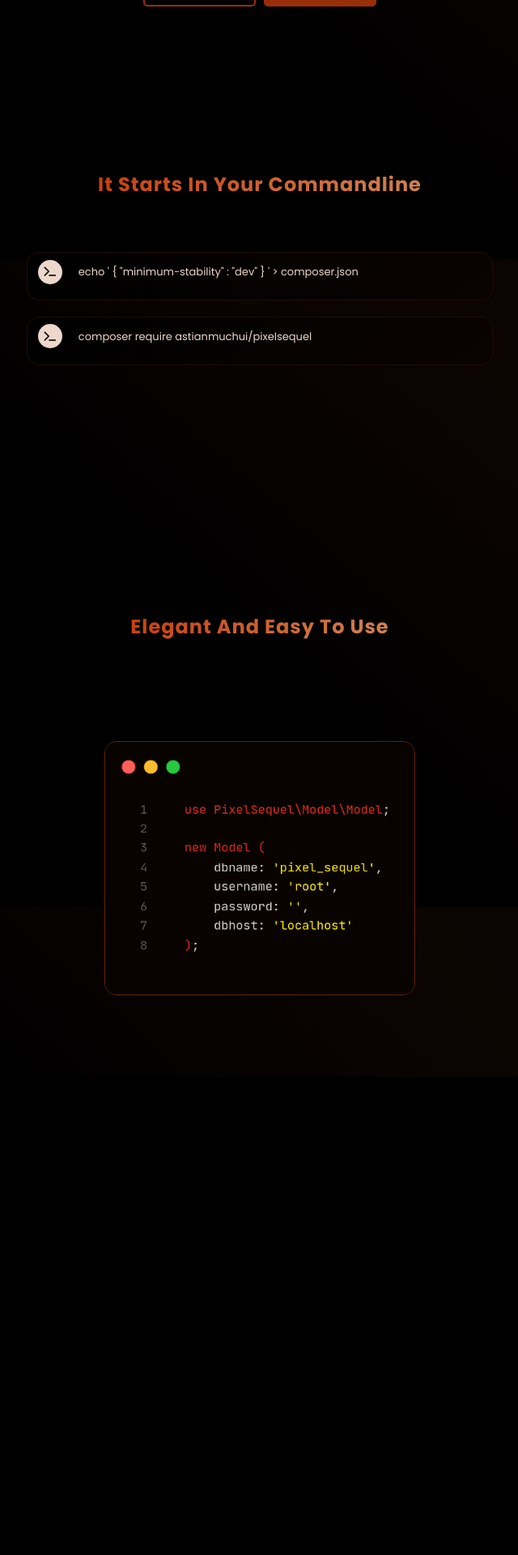
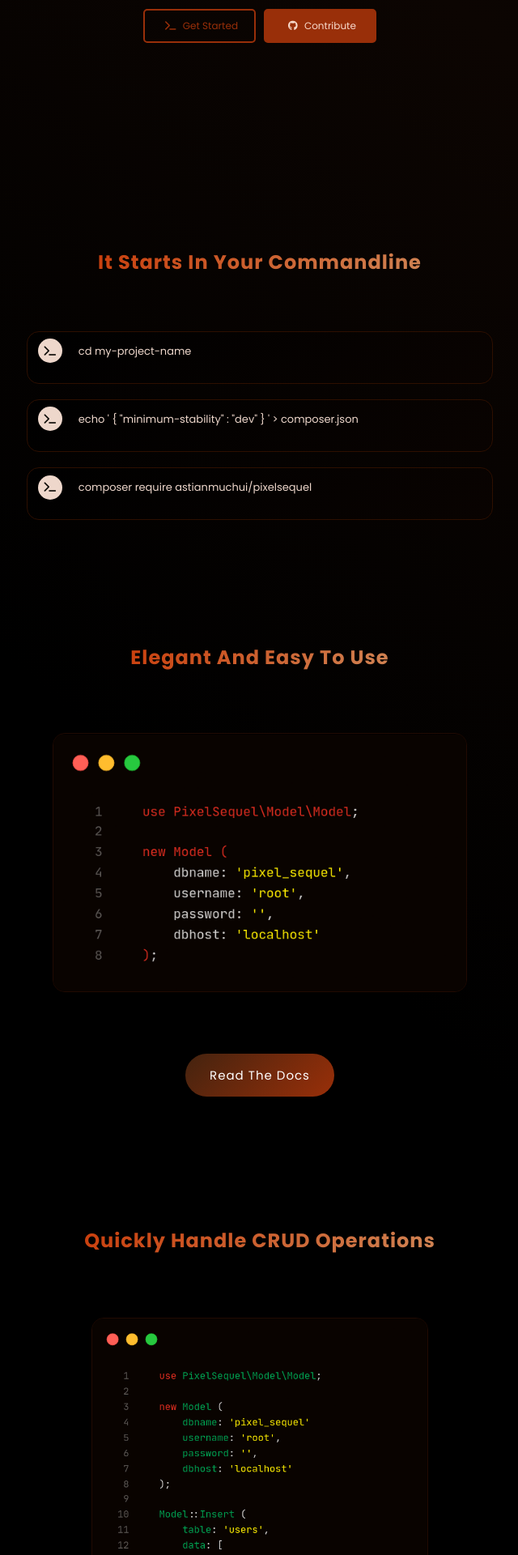
Before and after one commit to astianmuchui/PixelSequel, a PHP site: page /home/index.html in a window 1280 px wide. Shown: the part 480-2400 px from the top of the page at 81% size, without its empty margins (319-959 px from the left). Before the commit the page ends 1709 px from the top, so only its background shows below. Run offline with PHP 8.4, Linux system fonts and the light colour scheme; some libraries are stand-ins or nearby versions.

Commit message:
More updates to the homepage

```diff
--- a/home/index.html
+++ b/home/index.html
@@ -52,6 +52,11 @@
 
             <div class="sub-container">
                 <i class="fas fa-terminal txt-white"></i>
+                <span class="txt-white txt-lower"> cd my-project-name </span>
+            </div>
+
+            <div class="sub-container">
+                <i class="fas fa-terminal txt-white"></i>
                 <span class="txt-white txt-lower"> echo ' { "minimum-stability" : "dev" } ' > composer.json </span>
             </div>
 
@@ -68,13 +73,26 @@
 
         <h1 class="txt-gradient">Elegant and easy to use</h1>
 
+
         <div class="code-container">
 
             <img src="./img/carbon.png" alt="">
         </div>
 
+        <a href="https://github.com/astianmuchui/PixelSequel/wiki" class="btn-gradient">Read the docs</a>
+
     </section>
 
+    <section class="flex-column">
+        <h1 class="txt-gradient">Quickly Handle CRUD Operations</h1>
+
+        <div class="code-container">
+
+            <img src="./img/carbon1.png" alt="">
+        </div>
+
+        <a href="https://github.com/astianmuchui/PixelSequel/wiki" class="btn-gradient">Read the docs</a>
+    </section>
 
 </body>
 </html>
--- a/home/styles/_root.scss
+++ b/home/styles/_root.scss
@@ -186,7 +186,7 @@ html
 }
 .btn-gradient
 {
-    background: linear-gradient(-45deg, #021d2a,#5690ab );
+    background: linear-gradient(-45deg, #992f09,#44230f );
     color: white;
     letter-spacing: 1px;
     border: none;
@@ -205,7 +205,7 @@ html
 
     &:hover
     {
-        background: linear-gradient(-45deg,#5690ab, #021d2a);
+        background: linear-gradient(05deg, #992f09,#44230f );
 
     }
 
--- a/home/styles/style.scss
+++ b/home/styles/style.scss
@@ -10,7 +10,6 @@ body
     box-sizing: border-box;
     background-repeat: no-repeat;
     background-size: cover;
-    background-attachment: fixed;
     overflow-x: hidden;
 
     header
@@ -70,7 +69,7 @@ body
 
     main
     {
-        height: 80vh;
+        height: 92vh;
         width: 100%;
 
         box-sizing: border-box;
@@ -125,12 +124,17 @@ body
 
     section
     {
-        height: 60vh;
+        height: 65vh;
         width: 100%;
 
         *
         {
-            margin-bottom: 2%;
+            margin-bottom: 5%;
+        }
+
+        * img
+        {
+            margin-bottom: 10%;
         }
 
         .code-container
@@ -147,7 +151,7 @@ body
                 width: 90%;
                 background: linear-gradient(-45deg, darken($primary-color, 30), darken($primary-color, 65));
                 height: 25%;
-                border: 1px solid lighten($secondary-color, 5);
+                border: 1px solid lighten($secondary-color, 7);
                 border-radius: 15px;
                 margin-bottom: 3%;
                 display: inline-flex;
@@ -190,9 +194,9 @@ body
 
         &:nth-of-type(2)
         {
-            height: 80vh;
+            height: 70vh;
             @extend .flex-column;
-
+            margin-bottom: 10%;
             h1
             {
 
@@ -204,8 +208,30 @@ body
                 img
                 {
                     border-radius: 15px;
-                    width: 60%;
-                    border: 1px solid darken($primary-color, 10);
+                    width: 80%;
+                    border: 1px solid darken($primary-color, 25);
+                }
+            }
+        }
+
+        &:nth-of-type(3)
+        {
+            height: 85vh;
+            @extend .flex-column, .y-start;
+
+            h1
+            {
+                margin-bottom: 8%;
+            }
+
+            .code-container
+            {
+                img
+                {
+                    border-radius: 15px;
+                    width: 65%;
+                    border: 1px solid darken($primary-color, 25);
+                    margin-bottom: 2%;
                 }
             }
         }
```
Also changed, not shown: home/img/carbon.png, home/img/carbon1.png (added), home/styles/style.css.
